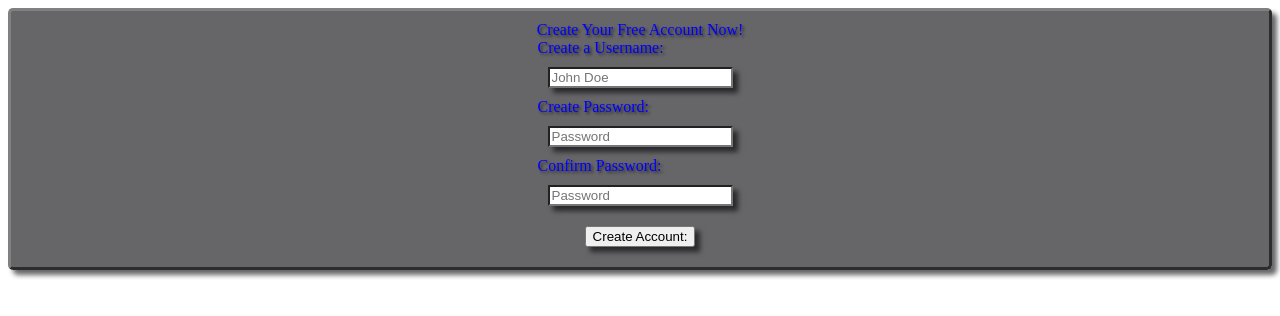
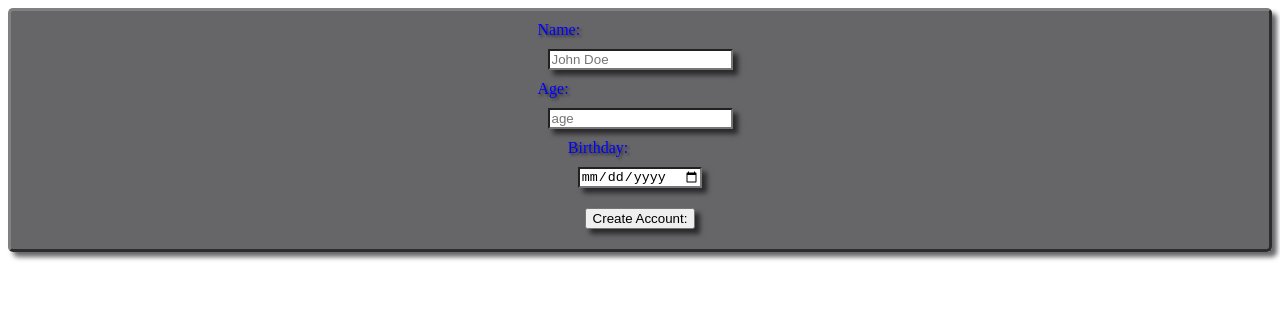
Before and after one commit to DeanWilcoxson/Fsw-110, a plain HTML site: page Week5/Hypertext.html in a window 1280 px wide. Drawn offline with Linux system fonts and the light colour scheme.

Commit message:
11/19/20.5

```diff
--- a/Week5/Hypertext.html
+++ b/Week5/Hypertext.html
@@ -9,10 +9,9 @@
 
 <body>
     <form action="#" id="FormID">
-        Create Your Free Account Now!
-        <span>Create a Username:<input id="name" type="text" name="user-name" placeholder="John Doe" required /></span>
-        <span>Create Password:<input id="password" type="text" name="user-password" placeholder="Password" required /></span>
-        <span>Confirm Password:<input id="confirm" type="text" name="confirm-password" placeholder="Password" required /></span>
+        <span>Name:<input id="name1" type="text" name="name1" placeholder="John Doe" required /></span>
+        <span>Age:<input id="age" type="number" name="age" placeholder="age" required /></span>
+        <span>Birthday:<input id="birthday" type="date" name="Birthday" required /></span>
         <button id="button">Create Account:</button>
     </form>
     <script src="Logic.js"></script>
--- a/Week5/Logic.js
+++ b/Week5/Logic.js
@@ -1,4 +1,14 @@
 var form = document.getElementById("FormID");
+var name1 = document.getElementById("name1");
+var age = document.getElementById("age");
+var birthday = document.getElementById("birthday");
+var buttonVar = document.getElementById("button");
+
+buttonVar.addEventListener("click", function() {
+    window.alert("Hello " + name1.value + " you are " + age.value + " and your Birthday is: " + birthday.value);
+});
+
+//Styling
 form.style.backgroundColor = "rgba(0, 0, 5, 0.6)";
 form.style.display = "flex";
 form.style.flexDirection = "column";
@@ -11,36 +21,17 @@ form.style.boxShadow = "5px 5px 5px rgba(0, 0, 5, 0.6)";
 form.style.padding = "10px";
 form.style.color = "Blue";
 form.style.textShadow = "2px 2px 3px rgba(0, 0, 5, 0.6)";
-
-var username = document.getElementById("name");
-username.style.margin = "10px";
-username.style.display = "flex";
-username.style.flexDirection = "row";
-username.style.boxShadow = "5px 5px 5px rgba(0, 0, 5, 0.6)";
-
-var password = document.getElementById("password");
-password.style.margin = "10px";
-password.style.display = "flex";
-password.style.flexDirection = "row";
-password.style.boxShadow = "5px 5px 5px rgba(0, 0, 5, 0.6)";
-password.addEventListener("change", passwordCheck);
-
-var passwordConfirm = document.getElementById("confirm");
-passwordConfirm.style.margin = "10px";
-passwordConfirm.style.display = "flex";
-passwordConfirm.style.flexDirection = "row";
-passwordConfirm.style.boxShadow = "5px 5px 5px rgba(0, 0, 5, 0.6)";
-passwordConfirm.addEventListener("keyup", passwordCheck);
-
-var accountCreated = document.getElementById("button");
-accountCreated.style.margin = "10px";
-accountCreated.style.boxShadow = "5px 5px 5px rgba(0, 0, 5, 0.6)";
-
-function passwordCheck() {
-    if (password.value != passwordConfirm.value) {
-        passwordConfirm.setCustomValidity("Please make sure the passwords match");
-    } else if (password.value == passwordConfirm.value) {
-        passwordConfirm.setCustomValidity("Welcome " + username.value + "! You are now a Free Member!");
-    }
-}
-form.addEventListener("submit", passwordCheck);
+name1.style.margin = "10px";
+name1.style.display = "flex";
+name1.style.flexDirection = "row";
+name1.style.boxShadow = "5px 5px 5px rgba(0, 0, 5, 0.6)";
+age.style.margin = "10px";
+age.style.display = "flex";
+age.style.flexDirection = "row";
+age.style.boxShadow = "5px 5px 5px rgba(0, 0, 5, 0.6)";
+birthday.style.margin = "10px";
+birthday.style.display = "flex";
+birthday.style.flexDirection = "row";
+birthday.style.boxShadow = "5px 5px 5px rgba(0, 0, 5, 0.6)";
+buttonVar.style.margin = "10px";
+buttonVar.style.boxShadow = "5px 5px 5px rgba(0, 0, 5, 0.6)";
```
